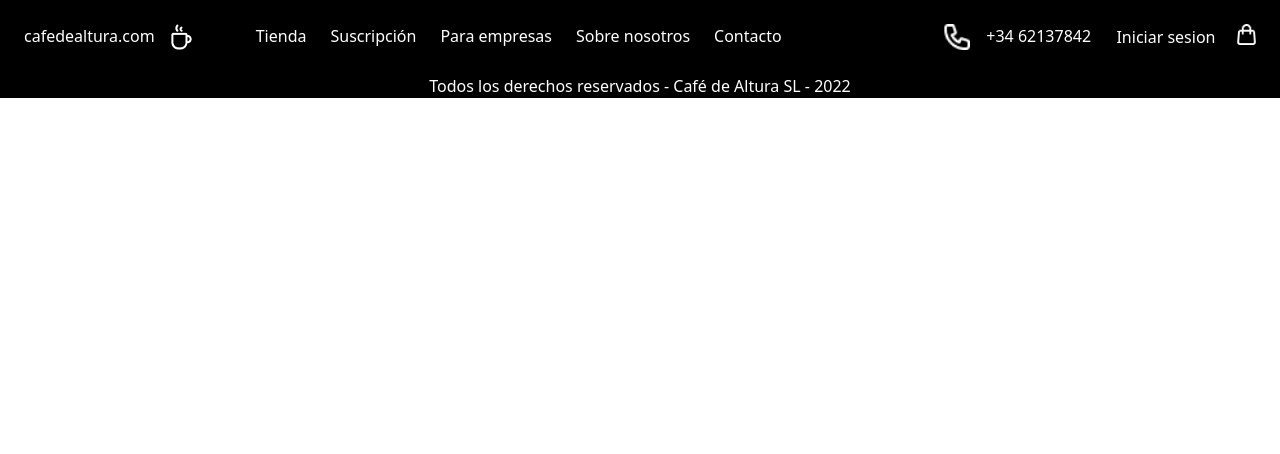
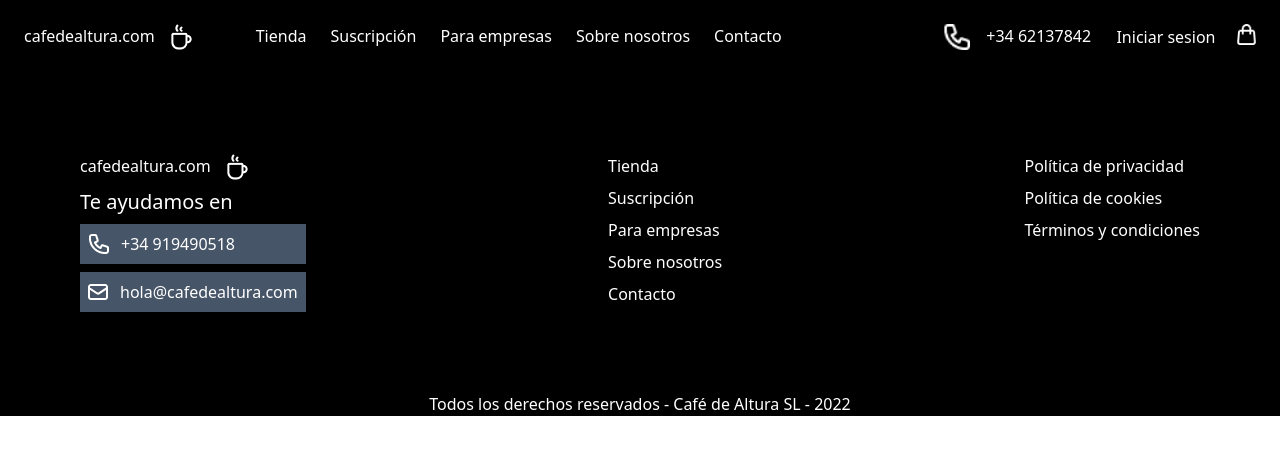
Before and after one commit to ceciliasegura/Cafe-de-altura-react, a React (Create React App) app: page / in a window 1280 px wide. Shown: the top 454 px of the page. Built offline with nearby package versions, Linux system fonts and the light colour scheme.

Commit message:
add fav card

```diff
--- /dev/null
+++ b/src/components/Button/ButtonIcon.jsx
@@ -0,0 +1,6 @@
+export default function ButtonIcon ({text, icon}){
+    return (
+        <button className={ "bg-slate-600 flex items-center gap-3 p-2"}>
+            <img src={icon} alt="" className="order-first"/>{text}</button>
+    )
+}
--- a/src/components/FavCard/FavCard.jsx
+++ b/src/components/FavCard/FavCard.jsx
@@ -0,0 +1,33 @@
+import ButtonIcon from "../Button/ButtonIcon";
+
+export default function FavCard() {
+    return (
+
+        <div className="text-white bg-black flex  justify-between p-20 gap-14">
+            <div className="flex flex-col gap-2">
+                <div className="flex flex-row gap-4">
+                    <p className="text-white">cafedealtura.com</p>
+                    <img src="assets/coffe-cap.png" alt="" />
+                </div>
+                <p className="text-xl">Te ayudamos en</p>
+                <ButtonIcon text={"+34 919490518"} icon={"assets/phone.png"} />
+                <ButtonIcon text={"hola@cafedealtura.com"} icon={"assets/mail.png"} />
+            </div>
+            <div className="flex flex-col gap-2">
+
+                <p>Tienda</p>
+                <p>Suscripción</p>
+                <p>Para empresas</p>
+                <p>Sobre nosotros</p>
+                <p>Contacto</p>
+
+            </div>
+            <div className="flex flex-col gap-2">
+                <p>Política de privacidad</p>
+                <p>Política de cookies</p>
+                <p>Términos y condiciones</p>
+            </div>
+        </div>
+
+    )
+}
--- a/src/components/Header/Header.jsx
+++ b/src/components/Header/Header.jsx
@@ -7,14 +7,14 @@
         <div className="flex flex-row bg-black p-6">
             <div className="flex flex-row gap-4">
                 <p className="text-white">cafedealtura.com</p>
-                <img src="assets/coffe-cap.png" className="" alt="" />
+                <img src="assets/coffe-cap.png" alt="" />
             </div>
             <NavLink/>
             <div className="ml-auto flex flex-row gap-4">
                 <img src="assets/phone.png" alt="" />
                 <p className="text-white w-28">+34 62137842</p>
                 <Button text={"Iniciar sesion"} width={"w-28"} color={"text-white"} url={"/"}/>
-                <a href="/cart"><img src="assets/cart.png"  alt="" /></a>
+                <a href="/shop"><img src="assets/cart.png"  alt="" /></a>
             </div>
         </div>
     )
--- a/src/pages/Home.jsx
+++ b/src/pages/Home.jsx
@@ -1,3 +1,4 @@
+import FavCard from "../components/FavCard/FavCard";
 import Footer from "../components/Footer/Footer";
 import Header from "../components/Header/Header";
 
@@ -5,7 +6,9 @@
     return(
         <>
         <Header/>
+        <FavCard/>
         <Footer/>
+
         </>
     )
 }
--- a/src/pages/Shop.jsx
+++ b/src/pages/Shop.jsx
@@ -1,3 +1,4 @@
+import FavCard from "../components/FavCard/FavCard";
 import Footer from "../components/Footer/Footer";
 import Header from "../components/Header/Header";
 
@@ -5,6 +6,7 @@
     return(
         <>
         <Header/>
+        <FavCard/>
         <Footer/>
         </>
     )
```
Also changed, not shown: public/assets/mail.png (added).
